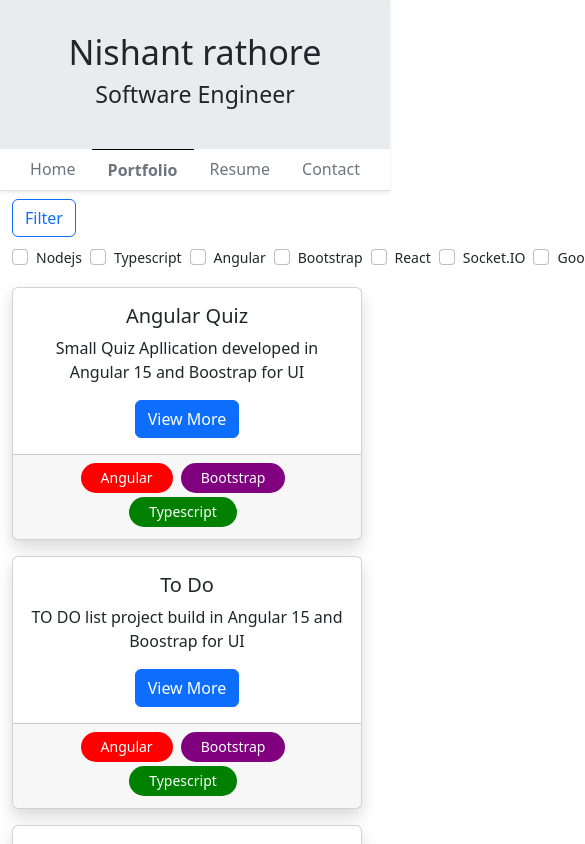
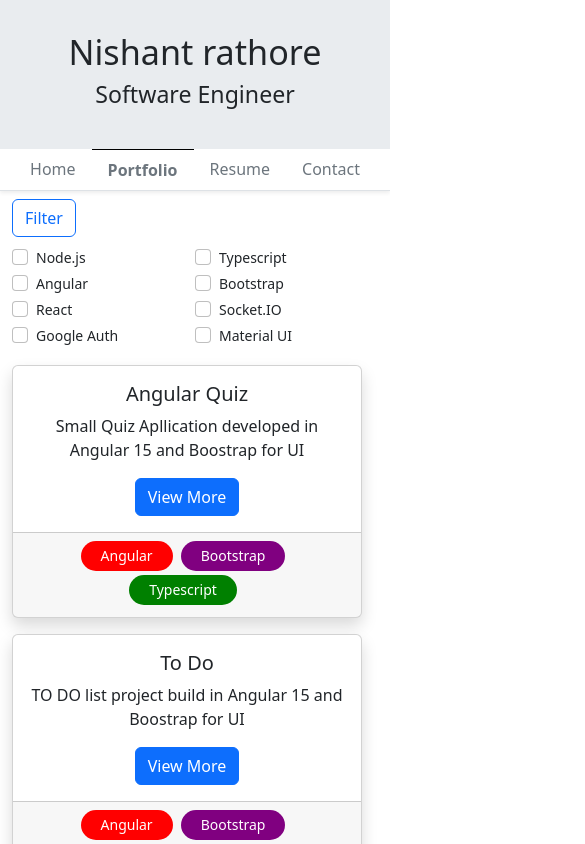
Before and after one commit to Nishant8826/portfolio, an Angular app: page /portfolio in a window 390 px wide. Both pictures are taken after a click on the button "Filter". Shown: the top 844 px of the page, 585 px wide, since content can reach past the window. Built offline with nearby package versions, Linux system fonts and the light colour scheme.

Commit message:
responsive changes

```diff
--- a/src/app/component/portfolio/portfolio.component.html
+++ b/src/app/component/portfolio/portfolio.component.html
@@ -8,48 +8,67 @@
         </div>
         <div [collapse]="isCollapsed" [isAnimated]="true">
             <form>
-                <div class="form-group  overflow-auto" style="width: fit-content;">
-                    <div class="form-check d-inline-block me-2">
-                        <input type="checkbox" class="form-check-input position-statis me-2" (change)="filter()"
-                            [(ngModel)]="nodejs" name="Nodejs">
-                        <label class="form-check-label small">Nodejs</label>
+                <div class="form-group overflow-auto">
+                    <div class="row" style="width: 100%;">
+                        <div class="col-6 col-md-4 col-lg-3">
+                            <div class="form-check">
+                                <input type="checkbox" class="form-check-input" (change)="filter()" [(ngModel)]="nodejs"
+                                    name="Nodejs">
+                                <label class="form-check-label small">Node.js</label>
                             </div>
-                    <div class="form-check d-inline-block me-2">
-                        <input type="checkbox" class="form-check-input position-statis me-2" (change)="filter()"
+                        </div>
+                        <div class="col-6 col-md-4 col-lg-3">
+                            <div class="form-check">
+                                <input type="checkbox" class="form-check-input" (change)="filter()"
                                     [(ngModel)]="typescript" name="Typescript">
                                 <label class="form-check-label small">Typescript</label>
                             </div>
-                    <div class="form-check d-inline-block me-2">
-                        <input type="checkbox" class="form-check-input position-statis me-2" (change)="filter()"
+                        </div>
+                        <div class="col-6 col-md-4 col-lg-3">
+                            <div class="form-check">
+                                <input type="checkbox" class="form-check-input" (change)="filter()"
                                     [(ngModel)]="angular" name="Angular">
                                 <label class="form-check-label small">Angular</label>
                             </div>
-                    <div class="form-check d-inline-block me-2">
-                        <input type="checkbox" class="form-check-input position-statis me-2" (change)="filter()"
-                            [(ngModel)]="bootstrap" name="Boostrap">
+                        </div>
+                        <div class="col-6 col-md-4 col-lg-3">
+                            <div class="form-check">
+                                <input type="checkbox" class="form-check-input" (change)="filter()"
+                                    [(ngModel)]="bootstrap" name="Bootstrap">
                                 <label class="form-check-label small">Bootstrap</label>
                             </div>
-                    <div class="form-check d-inline-block me-2">
-                        <input type="checkbox" class="form-check-input position-statis me-2" (change)="filter()"
-                            [(ngModel)]="react" name="React">
+                        </div>
+                        <div class="col-6 col-md-4 col-lg-3">
+                            <div class="form-check">
+                                <input type="checkbox" class="form-check-input" (change)="filter()" [(ngModel)]="react"
+                                    name="React">
                                 <label class="form-check-label small">React</label>
                             </div>
-                    <div class="form-check d-inline-block me-2">
-                        <input type="checkbox" class="form-check-input position-statis me-2" (change)="filter()"
-                            [(ngModel)]="socket" name="Socket.IO">
+                        </div>
+                        <div class="col-6 col-md-4 col-lg-3">
+                            <div class="form-check">
+                                <input type="checkbox" class="form-check-input" (change)="filter()" [(ngModel)]="socket"
+                                    name="Socket.IO">
                                 <label class="form-check-label small">Socket.IO</label>
                             </div>
-                    <div class="form-check d-inline-block me-2">
-                        <input type="checkbox" class="form-check-input position-statis me-2" (change)="filter()"
+                        </div>
+                        <div class="col-6 col-md-4 col-lg-3">
+                            <div class="form-check">
+                                <input type="checkbox" class="form-check-input" (change)="filter()"
                                     [(ngModel)]="googleAuth" name="GoogleAuth">
                                 <label class="form-check-label small">Google Auth</label>
                             </div>
-                    <div class="form-check d-inline-block me-2">
-                        <input type="checkbox" class="form-check-input position-statis me-2" (change)="filter()"
-                            [(ngModel)]="materialUI" name="materialUI">
+                        </div>
+                        <div class="col-6 col-md-4 col-lg-3">
+                            <div class="form-check">
+                                <input type="checkbox" class="form-check-input" (change)="filter()"
+                                    [(ngModel)]="materialUI" name="MaterialUI">
                                 <label class="form-check-label small">Material UI</label>
                             </div>
                         </div>
+                    </div>
+                </div>
+
             </form>
         </div>
     </div>
```
Lines whose indentation alone changed are shown as unchanged.
